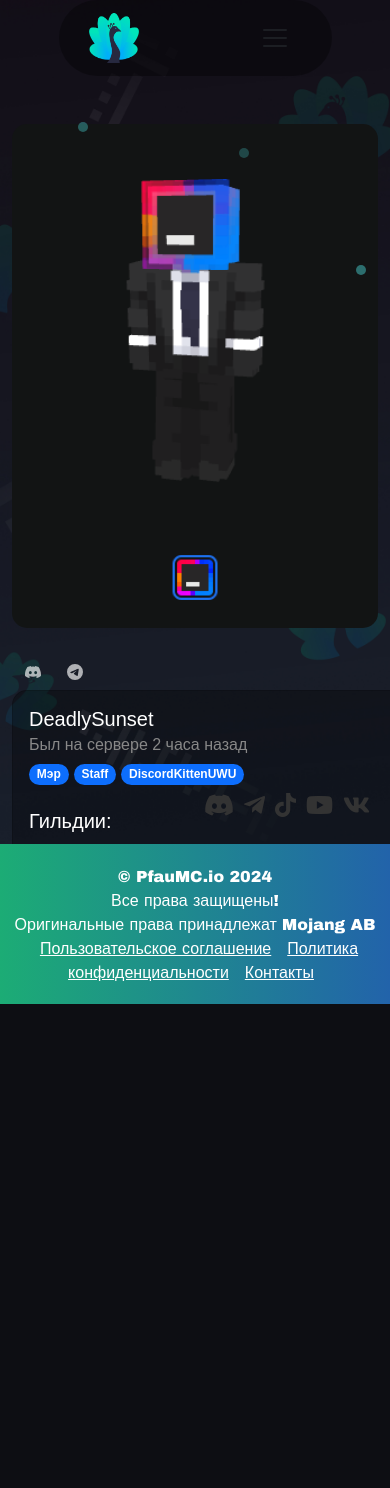
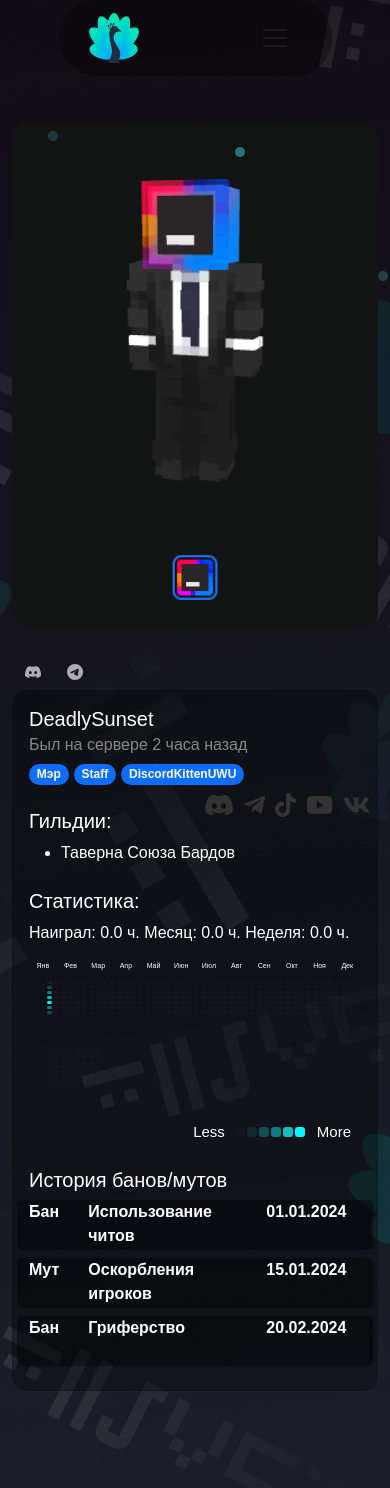
Before and after one commit to PfauMC/pfaumc.github.io, a React (Create React App) app: page /profile in a window 390 px wide. Shown: the top 1488 px of the page. Before the commit the page ends 1004 px from the top, so only its background shows below. Built offline with nearby package versions, Linux system fonts and the light colour scheme.

Commit message:
mobile version

```diff
--- a/src/Components/Auth.scss
+++ b/src/Components/Auth.scss
@@ -1,5 +1,8 @@
 .telegram-auth {
-  height: 80vh;
+  height: 100%;
+
+
+
 
   .btn-primary {
     background-color: #0088cc;
--- a/src/Components/Heatmap.scss
+++ b/src/Components/Heatmap.scss
@@ -15,6 +15,10 @@
 .month {
   width: calc(110% / 12);
   text-align: center;
+  @media (max-width: 1080px) {
+   font-size: 7px;
+
+  }
 }
 
 .days-and-weeks {
@@ -25,6 +29,10 @@
   display: flex;
   flex-direction: column;
   font-size: 10px;
+  @media (max-width: 1080px) {
+    color: rgba(0, 0, 0, 0);
+
+  }
 
 }
 
@@ -76,3 +84,22 @@
   margin-right: 2px;
   border-radius: 3px;
 }
+
+@media (max-width: 1080px) {
+
+  .week .day {
+    width: 7px;
+    height: 7px;
+    margin-bottom: 3px;
+    border-radius: 3px; /* Скругление углов */
+  }
+}
+@media (max-width: 540px) {
+
+  .week .day {
+    width: 3px;
+    height: 3px;
+    margin-bottom: 2px;
+    border-radius: 3px; /* Скругление углов */
+  }
+}
--- a/src/Components/Navbar.scss
+++ b/src/Components/Navbar.scss
@@ -25,6 +25,7 @@
 
 .custom-navbar.is-hidden {
   top: -80px; /* Измените это значение в зависимости от высоты вашей навигационной панели */
+
 }
 
 .navbar-brand img {
--- a/src/Components/Profile.scss
+++ b/src/Components/Profile.scss
@@ -71,3 +71,26 @@
 .castom_profile{
   width: 720px;
 }
+
+@media (max-width: 1080px) {
+  .castom_profile{
+    width: 520px;
+  }
+}
+
+@media (max-width: 770px) {
+  .profile{
+    height: 1700px;
+  }
+  .castom_profile{
+    width: 520px;
+  }
+}
+@media (max-width: 540px) {
+  .profile{
+    height: 1700px;
+  }
+  .castom_profile{
+    width: 100%;
+  }
+}
--- a/src/Page/GuildPage.scss
+++ b/src/Page/GuildPage.scss
@@ -1,5 +1,9 @@
 .GuildContent {
   height: 1080px;
+  @media (max-width: 580px) {
+    height: 100%;
+
+  }
 }
 .back_img {
   background-image: url('../img/Frame.jpg');
--- a/src/Page/LogIn.js
+++ b/src/Page/LogIn.js
@@ -1,5 +1,5 @@
 import React from 'react'
-import "./Profile.scss"
+import "./Login.scss"
 import Auth from "../Components/Auth";
 import SocialIcons from "../Components/SocialIcons"
 import Fireflies from '../Components/Fireflies';
@@ -7,7 +7,7 @@
 export default function Profile() {
     return (
         <div>
-            <div className="profile">
+            <div className="login">
                 <Auth/>
                 <SocialIcons/>
 
--- /dev/null
+++ b/src/Page/Login.scss
@@ -0,0 +1,23 @@
+.login{
+
+
+  background-image: url('../img/Frame.jpg');
+  background-size: cover;
+  background-position: center;
+
+  height: 1080px;
+
+  @media (max-width: 1000px) {
+
+      height: 700px;
+
+
+  }
+  @media (max-width: 800px) {
+
+      height: 800px;
+
+
+  }
+
+}
```
